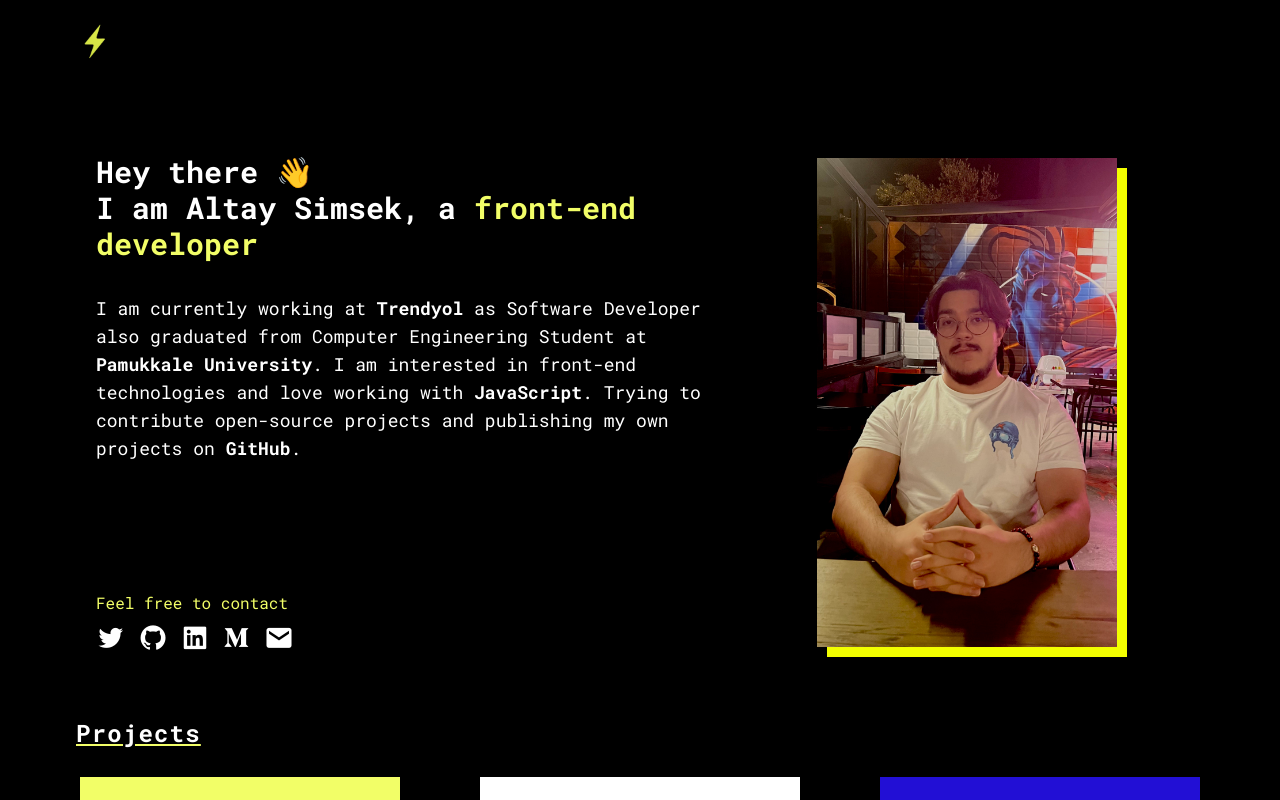
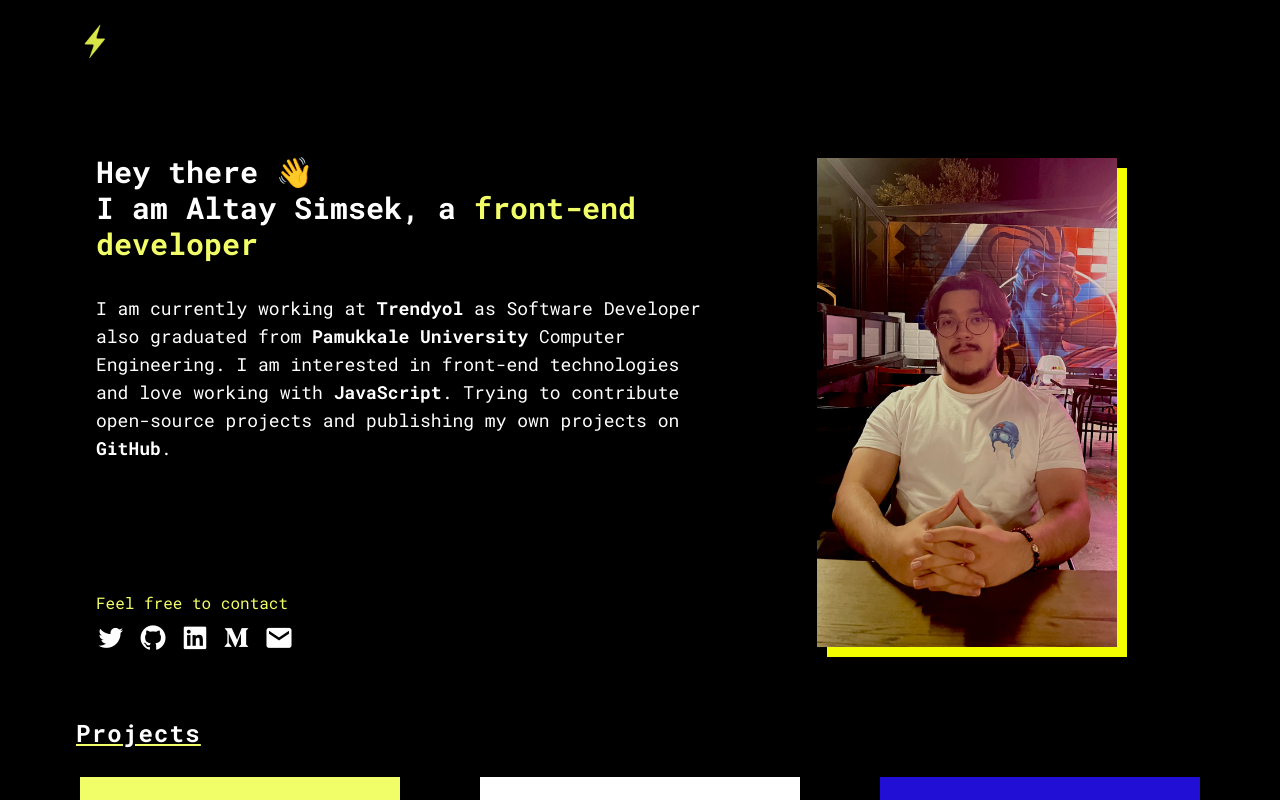
Before and after one commit to altaysimsek/altay.dev, a Next.js app: page / in a window 1280 px wide. Shown: the top 800 px of the page. Built offline with nearby package versions, Linux system fonts and the light colour scheme.

Commit message:
Update Welcome.js

```diff
--- a/components/sections/Welcome.js
+++ b/components/sections/Welcome.js
@@ -9,7 +9,7 @@ const Welcome = () => {
         <h1 className="font-bold text-3xl mb-8">Hey there 👋<br />
           I am Altay Simsek, a <span className="text-[#F2FE67]">front-end developer</span>
         </h1>
-        <p className="text-lg">I am currently working at <strong>Trendyol</strong> as Software Developer also graduated from Computer Engineering Student at <strong>Pamukkale University</strong>. I am interested in front-end technologies and love working with <strong>JavaScript</strong>. Trying to contribute open-source projects and publishing my own projects on <strong>GitHub</strong>.</p>
+        <p className="text-lg">I am currently working at <strong>Trendyol</strong> as Software Developer also graduated from <strong>Pamukkale University</strong> Computer Engineering. I am interested in front-end technologies and love working with <strong>JavaScript</strong>. Trying to contribute open-source projects and publishing my own projects on <strong>GitHub</strong>.</p>
         <div className="flex flex-col mt-auto">
           <p className="text-[#F2FE67] mb-2">Feel free to contact</p>
           <div>
```
